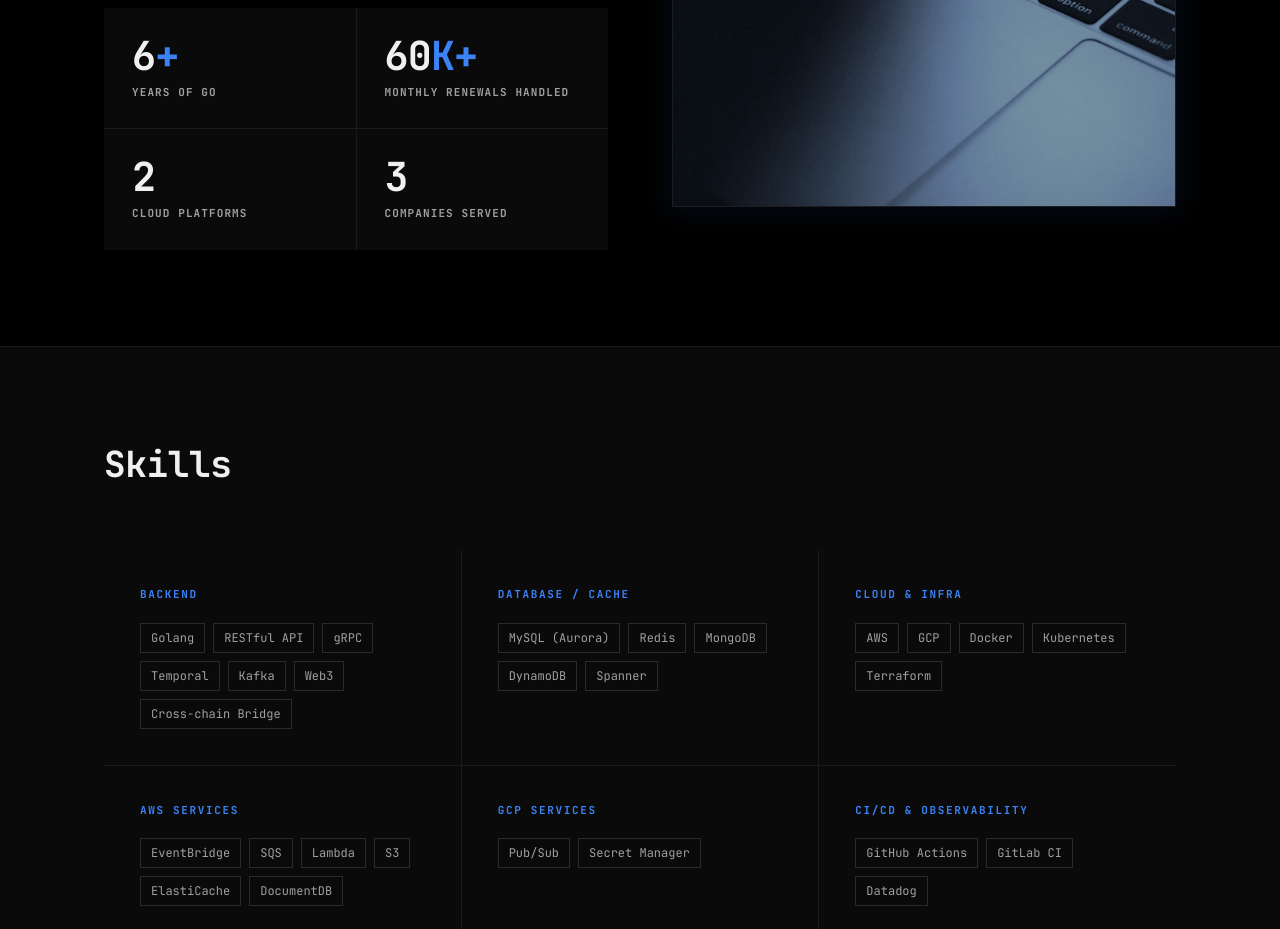
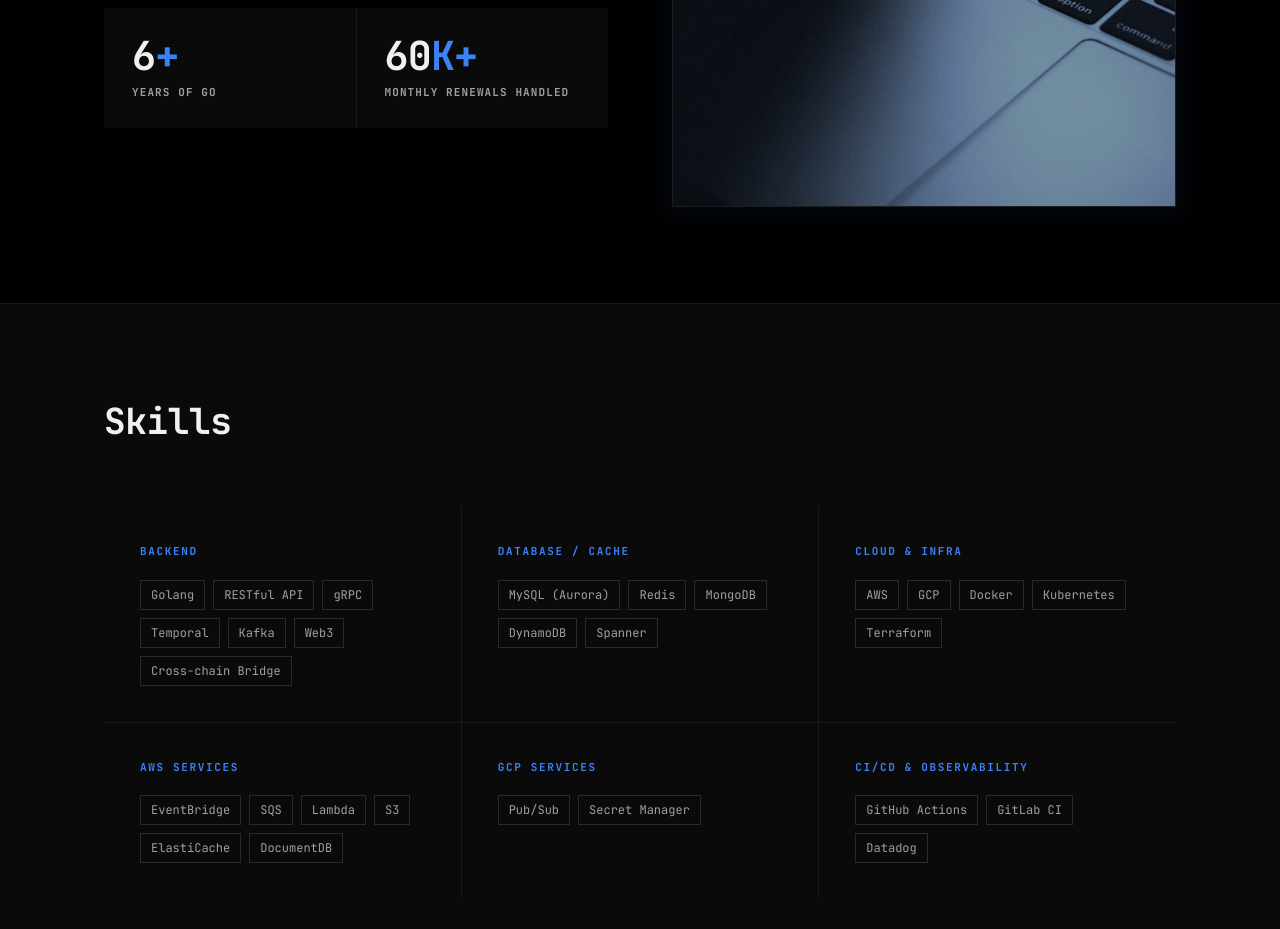
Before and after one commit to min0625/min0625.github.io, a website: page index.html in a window 1280 px wide. Shown: the part 1300-2229 px from the top of the page. Drawn offline with Linux system fonts and the light colour scheme.

Commit message:
Drop weak About stats (Companies Served, Cloud Platforms)

```diff
--- a/index.html
+++ b/index.html
@@ -908,14 +908,6 @@
                   <div class="stat-value">60<span class="accent">K+</span></div>
                   <div class="stat-label">Monthly Renewals Handled</div>
                 </div>
-                <div class="stat-item">
-                  <div class="stat-value">2</div>
-                  <div class="stat-label">Cloud Platforms</div>
-                </div>
-                <div class="stat-item">
-                  <div class="stat-value">3</div>
-                  <div class="stat-label">Companies Served</div>
-                </div>
               </div>
             </div>
             <!-- Photo: Andras Vas / Unsplash (Unsplash License), recoloured to palette -->
```
